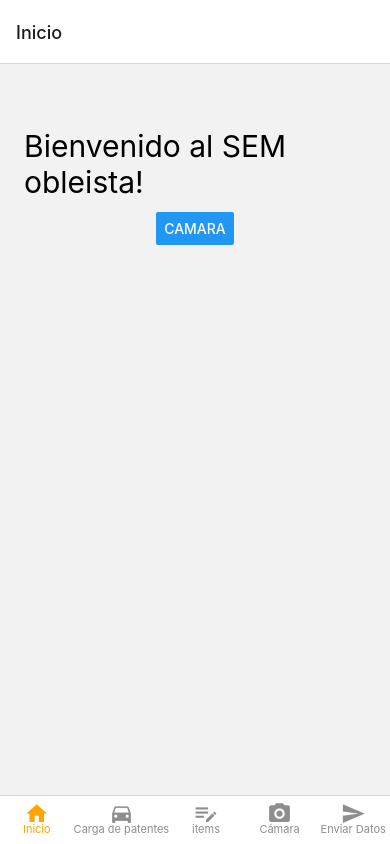
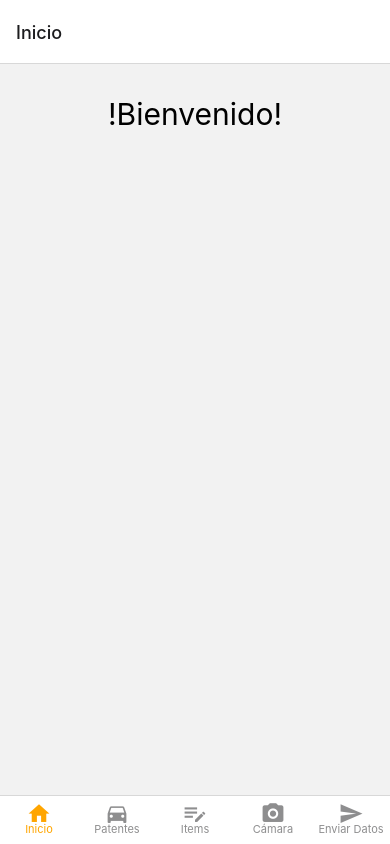
Before and after one commit to IgnacioGrilli/SemObleista, a React Native app: screen /Inicio in a window 390 px wide. Built offline with nearby package versions, Linux system fonts and the light colour scheme.

Commit message:
Librerias actualizadas

```diff
--- a/Navigation.js
+++ b/Navigation.js
@@ -9,11 +9,7 @@ import CargaPatentesScreen from "./screens/CargaPatentesScreen";
 import CargaPatentesSqlite from './components/cargaPatentesComponents/CargaPatenteSqlite';
 import PagosDiarios from './components/cargaPatentesComponents/PagosDiarios';
 import NetworkStatus from "./screens/checkInternet/NetworkStatus"
-import CamaraTest from "./screens/camara/CamaraTest";
-
-import CameraScreen from './components/cameraComponents/CameraScreen';
-
-
+import CamaraComponent from "./components/cameraComponents/CamaraComponent";
 
 const HomeStackNavigator = createNativeStackNavigator();
 
@@ -27,11 +23,6 @@ function MyStack() {
             <HomeStackNavigator.Screen
                 name="Inicio"
                 component={HomeScreen}
-            />
-
-            <HomeStackNavigator.Screen
-                name="CameraScreen"
-                component={CamaraTest}
             />
 
         </HomeStackNavigator.Navigator>
@@ -69,7 +60,7 @@ function MyTabs() {
                 }}
             />
             <Tab.Screen
-                name="Carga de patentes"
+                name="Patentes"
                 component={CargaPatentesScreen}
                 options={{
                     headerShown: false,
@@ -89,11 +80,10 @@ function MyTabs() {
             />
 
             <Tab.Screen
-                name="Carga de items"
+                name="Items"
                 component={CargaPatentesSqlite}
                 options={{
                     headerShown: false,
-                    title: 'items',
                     tabBarLabelStyle: {
                         fontSize: 11,
                         marginBottom: 8,
@@ -110,11 +100,10 @@ function MyTabs() {
             />
 
             <Tab.Screen
-                name="Camara"
-                component={PagosDiarios}
+                name="Cámara"
+                component={CamaraComponent}
                 options={{
                     headerShown: false,
-                    title: 'Cámara',
                     tabBarLabelStyle: {
                         fontSize: 11,
                         marginBottom: 8,
--- a/package.json
+++ b/package.json
@@ -11,12 +11,14 @@
   "dependencies": {
     "@expo/vector-icons": "^14.0.2",
     "@react-native-community/geolocation": "^3.0.2",
+    "@react-native-community/netinfo": "^11.3.2",
     "@react-navigation/bottom-tabs": "^6.4.0",
     "@react-navigation/native": "^6.0.13",
     "@react-navigation/native-stack": "^6.9.1",
     "expo": "^51.0.8",
     "expo-camera": "~15.0.9",
     "expo-constants": "^16.0.1",
+    "expo-image-picker": "^15.0.5",
     "expo-location": "~17.0.1",
     "expo-permissions": "^13.2.0",
     "expo-sqlite": "~14.0.3",
--- a/screens/HomeScreen.js
+++ b/screens/HomeScreen.js
@@ -8,15 +8,10 @@ const HomeScreen = () => {
 
     return(
 
-        <View style={styles.title}>
+        <View style={styles.titleContainer}>
             <Text style={styles.title}>
-                Bienvenido al SEM obleista!
+                !Bienvenido!
             </Text>
-            <Button
-                title="camara"
-                onPress={() => navigation.navigate("CameraScreen")}
-            >
-            </Button>
         </View>
 
     );
@@ -24,10 +19,12 @@ const HomeScreen = () => {
 }
 
 const styles = StyleSheet.create({
-
+    titleContainer: {
+        alignItems: 'center',
+        justifyContent: 'center',
+    },
     title: {
         fontSize: 30,
-        color: '#000',
         padding: 12,
         marginTop: 20,
         alignItems: 'center',
```
Also changed, not shown: 1 other file (tests, documents, lock files or other folders).
